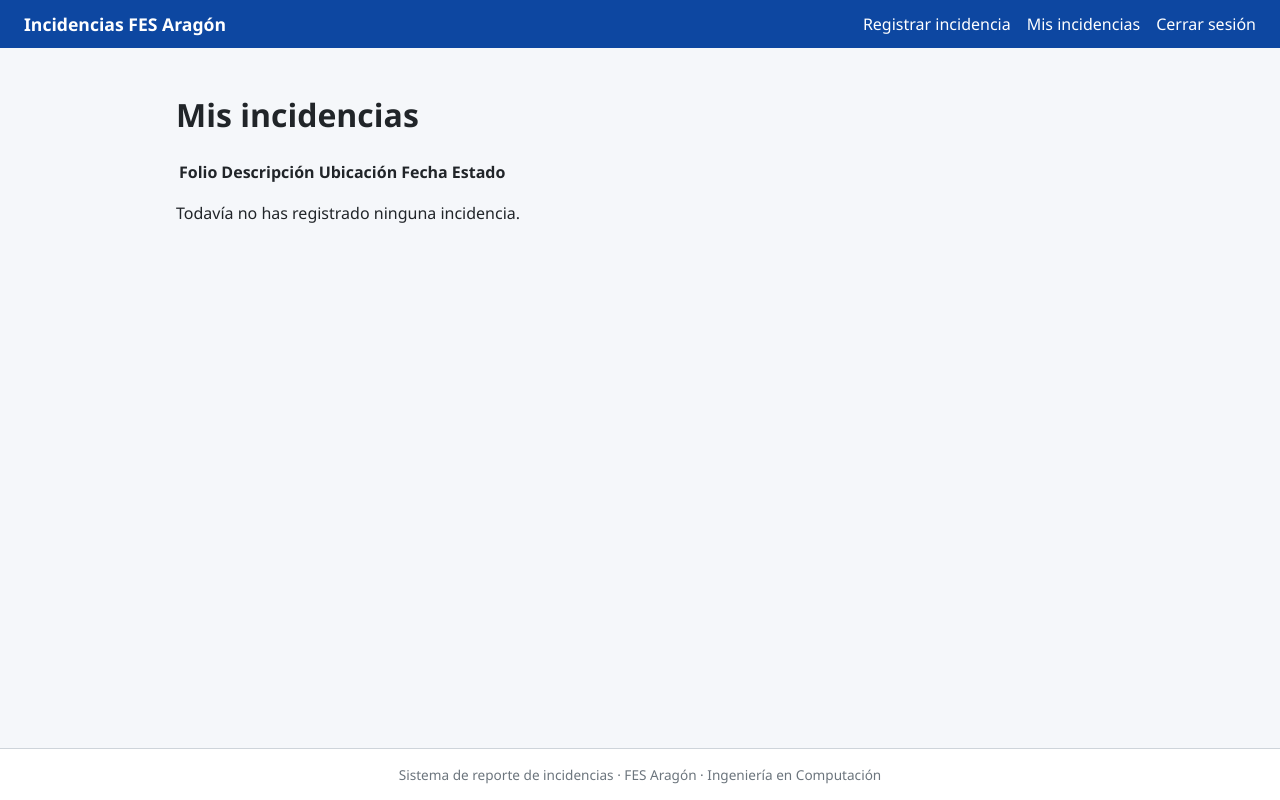
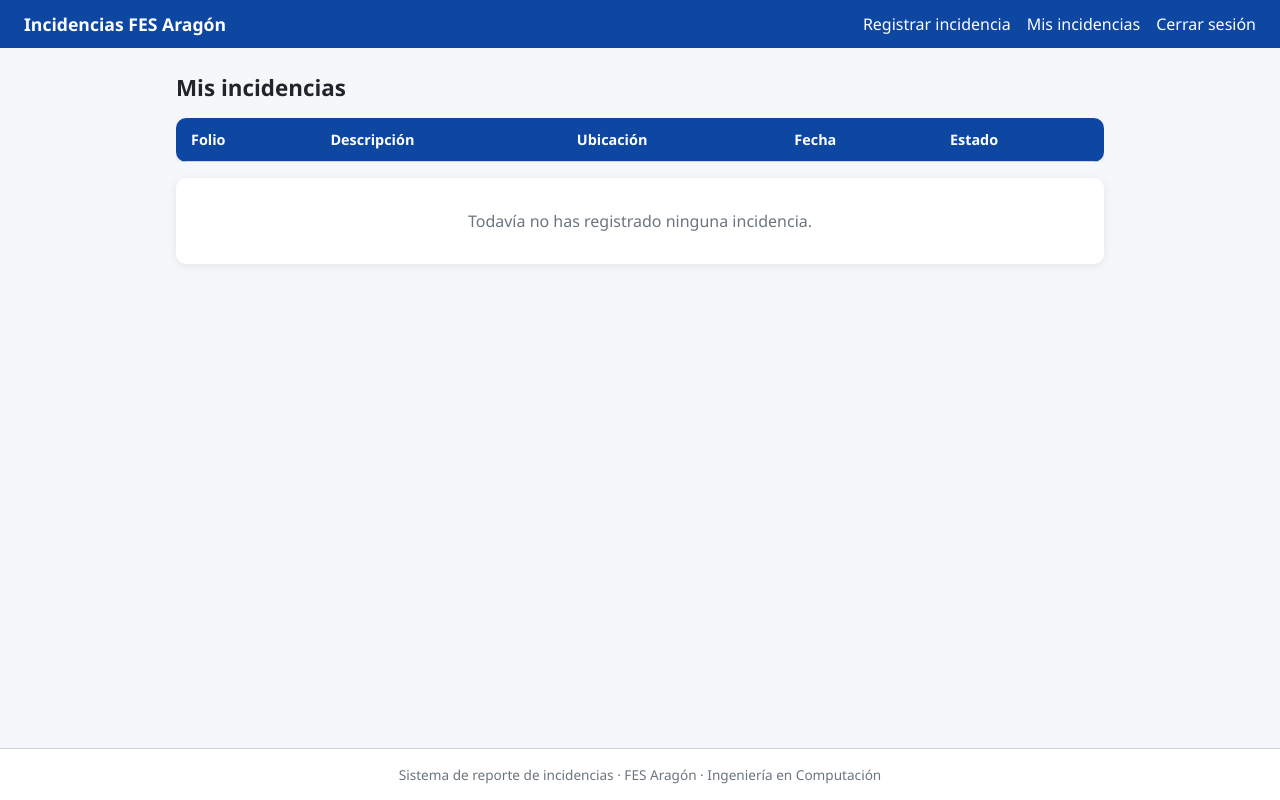
Before and after one commit to BarbyMH/ING, a website: page Incidencias/public/mis-incidencias.html in a window 1280 px wide. Drawn offline with Linux system fonts and the light colour scheme.

Commit message:
HU-07 Mis incidencias. Martinez Pontigo Natalia Zaday. Se creó la pantalla donde el alumno consulta sus incidencias con su estado actual y se agregaron al CSS los estilos de la tabla.
Added styles for incident table and empty message.

```diff
--- a/Incidencias/public/css/estilos.css
+++ b/Incidencias/public/css/estilos.css
@@ -215,3 +215,24 @@ main.centrado { display: flex; align-items: center; }
     margin-top: 5px;
     font-size: 0.95rem;
 }
+
+
+/*   HU-07 · MIS INCIDENCIAS (alumno): tabla y mensaje vacío */
+.tabla-contenedor { overflow-x: auto; }
+.tabla {
+  width: 100%;
+  border-collapse: collapse;
+  background: #fff;
+  border-radius: 10px;
+  overflow: hidden;
+  box-shadow: 0 2px 10px rgba(0, 0, 0, .08);
+}
+.tabla th,
+.tabla td { padding: 12px 15px; text-align: left; border-bottom: 1px solid var(--borde); font-size: .9rem; }
+.tabla th { background: var(--azul); color: #fff; }
+.tabla tbody tr:last-child td { border-bottom: 0; }
+.tabla tbody tr:hover { background: #f1f4f9; }
+
+.vacio { text-align: center; padding: 32px 16px; color: var(--gris); background: #fff; border-radius: 10px; box-shadow: 0 2px 10px rgba(0, 0, 0, .08); }
+
+main h1.titulo-pagina { margin-top: 0; font-size: 1.4rem; }
```
